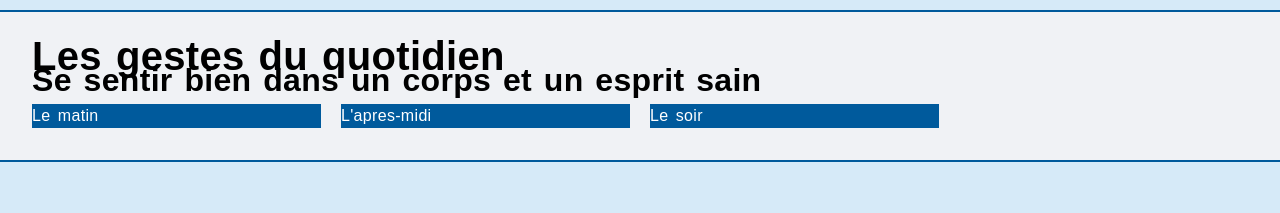
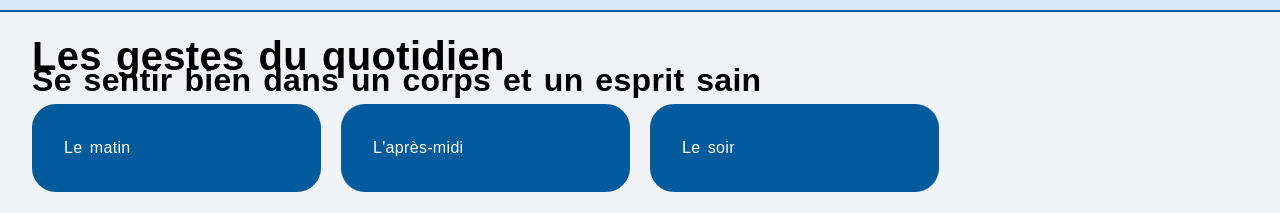
Before and after one commit to Anne-Flower/OPTI11, a website built with webpack: page src/html/index.html in a window 1280 px wide. Shown: the part 131-344 px from the top of the page. Built offline with nearby package versions, Linux system fonts and the light colour scheme.

Commit message:
fix typo

```diff
--- a/src/css/index.css
+++ b/src/css/index.css
@@ -18,10 +18,11 @@ main {
 
 .card {
   grid-template-rows: max-content 200px 1fr;
-  background-color: #005A9C;
+  background-color: #005a9c;
   color: white;
   width: 100%;
-
+  border-radius: 24px;
+  padding: 2rem;
 }
 
 a {
--- a/src/html/index.html
+++ b/src/html/index.html
@@ -38,7 +38,7 @@
         <a href="lematin.html">Le matin</a>
       </article>
       <article class="card">
-        <a href="laprem.html">L'apres-midi</a>
+        <a href="laprem.html">L'après-midi</a>
       </article>
       <article class="card">
         <a href="lesoir.html">Le soir</a>
```
